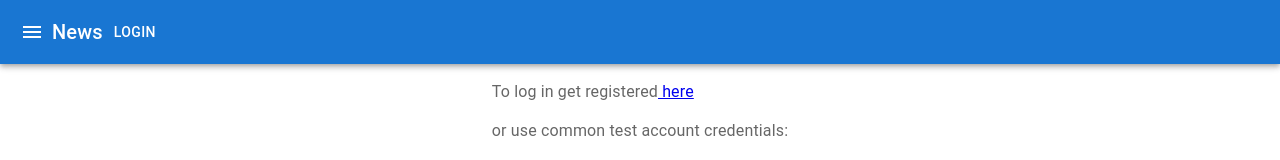
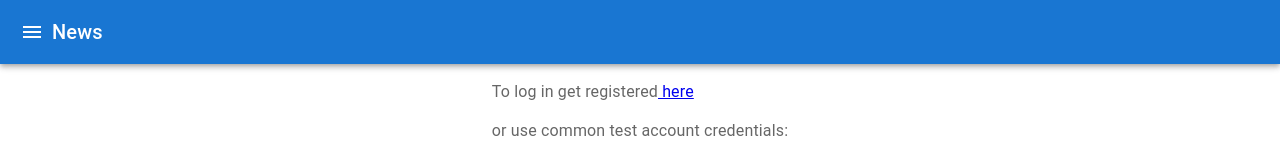
Before and after one commit to beonezero/Todo_15v3, a React (Create React App) app: page /login in a window 1280 px wide. Shown: the top 160 px of the page. Built offline with nearby package versions, Linux system fonts and the light colour scheme; no server answers.

Commit message:
16 lesson logoutTC

```diff
--- a/src/app/App.tsx
+++ b/src/app/App.tsx
@@ -1,4 +1,4 @@
-import React, {useEffect} from 'react'
+import React, {useCallback, useEffect} from 'react'
 import './App.css'
 import {TodolistsList} from '../features/TodolistsList/TodolistsList'
 import AppBar from '@mui/material/AppBar';
@@ -14,17 +14,23 @@ import {useAppDispatch, useAppSelector} from "./store";
 import {RequestStatusType} from "./app-reducer";
 import {Navigate, Route, Routes} from "react-router-dom";
 import {Login} from "../features/Login/Login";
-import {meTC} from "../features/Login/auth-reducer";
+import {logoutTC, meTC} from "../features/Login/auth-reducer";
 
 
 function App() {
     const status = useAppSelector<RequestStatusType>((state) => state.app.status)
     const isInitialized = useAppSelector<boolean>((state) => state.app.isInitialized)
+    const isLoggedIn = useAppSelector((state) => state.auth.isLoggedIn)
     const dispatch = useAppDispatch()
 
     useEffect(() => {
         dispatch(meTC())
     },[])
+
+    const logoutHandler = useCallback(() => {
+        dispatch(logoutTC())
+    },[])
+
     if (!isInitialized){
         return <div style={{position: "fixed", top: "30%", textAlign: "center", width: "100%"}}>
             <CircularProgress/>
@@ -40,7 +46,7 @@ function App() {
                     <Typography variant="h6">
                         News
                     </Typography>
-                    <Button color="inherit">Login</Button>
+                    {isLoggedIn && <Button onClick={logoutHandler} color="inherit">Log out</Button>}
                 </Toolbar>
             </AppBar>
             {status === "loading" && <CircularProgress/>}
--- a/src/features/Login/auth-reducer.ts
+++ b/src/features/Login/auth-reducer.ts
@@ -63,7 +63,7 @@ export const meTC = () => async (dispatch: Dispatch<ActionsType>) => {
     }
 }
 
-export const logOutTC = (data: FormikType) => async (dispatch: Dispatch<ActionsType>) => {
+export const logoutTC = () => async (dispatch: Dispatch<ActionsType>) => {
     dispatch(setAppStatus('loading'))
     try {
         const res = await auth.logOut()
```
